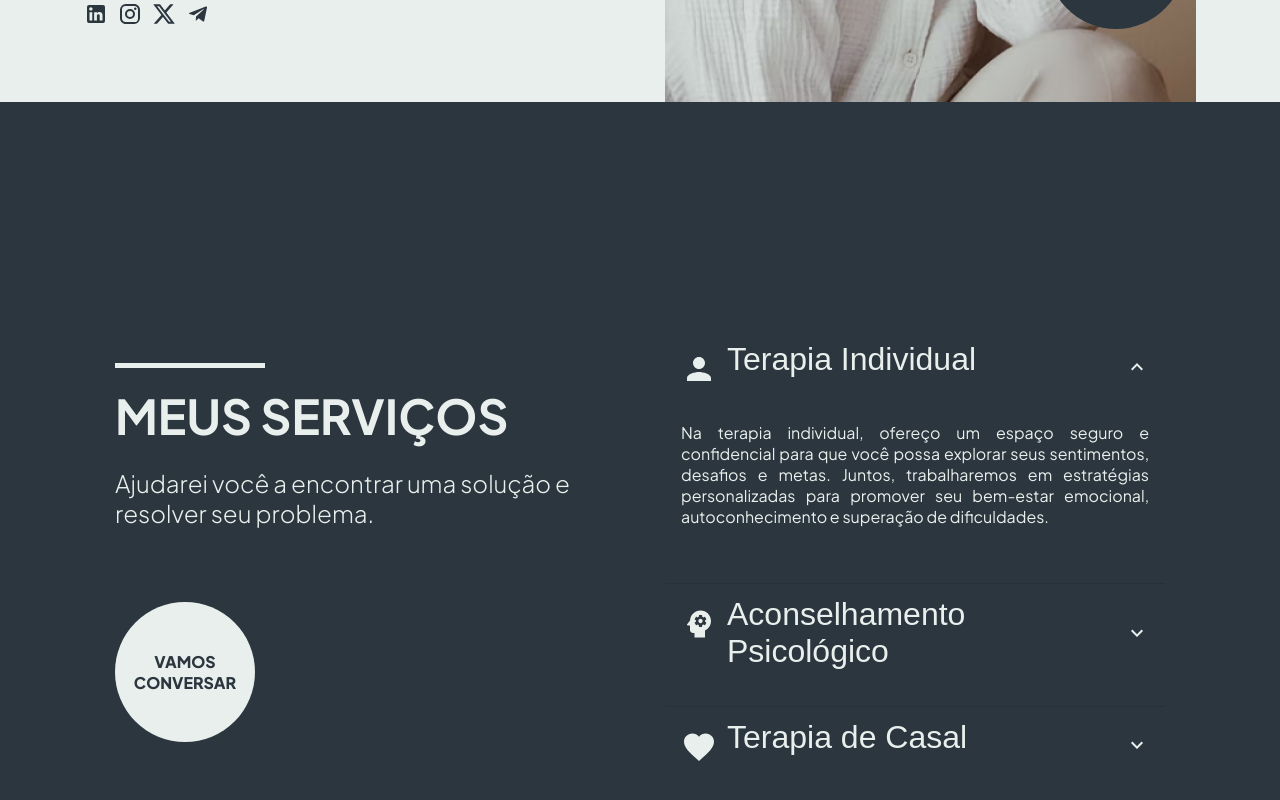
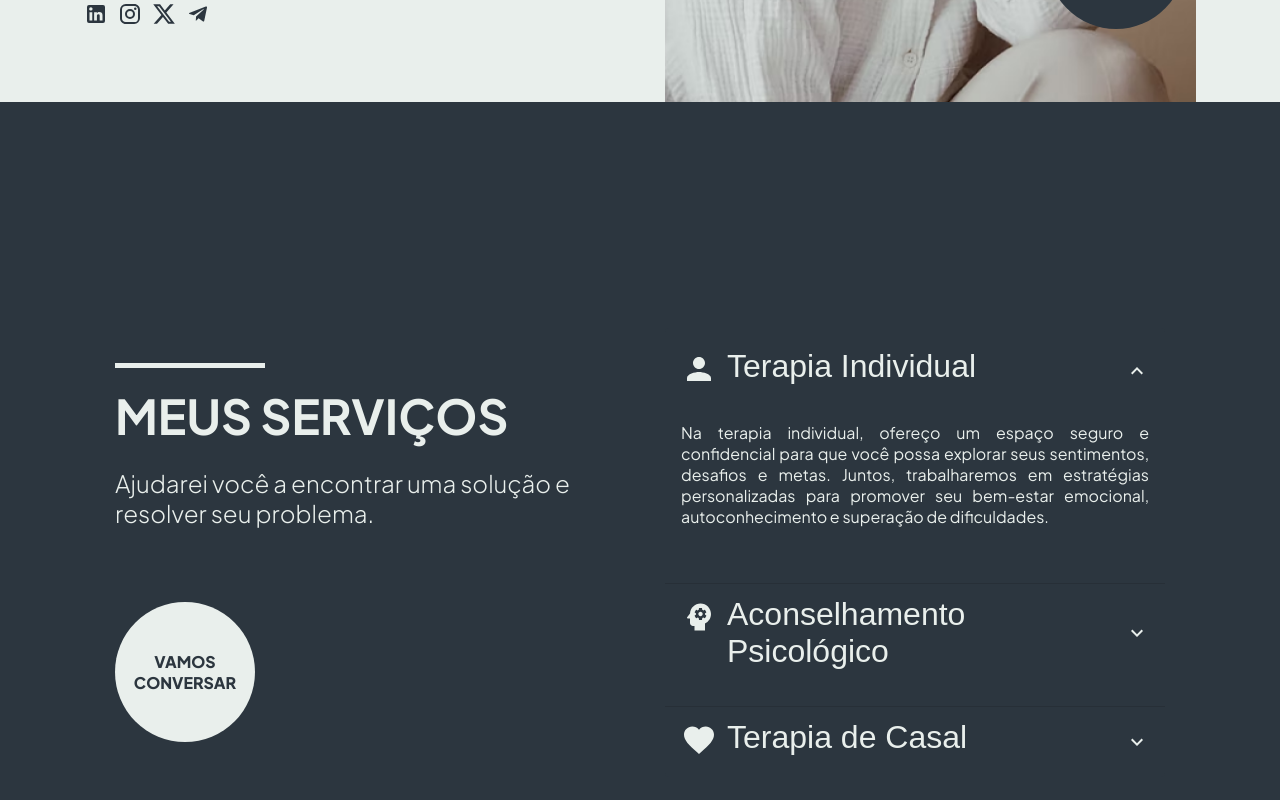
Before and after one commit to allessandrogomes/psychologist-portfolio, a Next.js app: page / in a window 1280 px wide. Shown: the part 698-1498 px from the top of the page. Built offline with nearby package versions, Linux system fonts and the light colour scheme.

Commit message:
:iphone:responsive: ajusta a posição do ícone nos Accordions em telas maiores.

```diff
--- a/src/components/ServicesSection/Accordions/AccordionItem/index.tsx
+++ b/src/components/ServicesSection/Accordions/AccordionItem/index.tsx
@@ -19,7 +19,7 @@ export default function AccordionItem({ title, description, defaultExpanded = fa
                 id="panel1-header"
                 sx={{ fontSize: { xs: "1.5rem", md: "2rem" } }}
             >
-                <Typography sx={{ mt: { md: "10px" }, mr: "10px" }} component="span">{icon}</Typography>
+                <Typography sx={{ mt: { md: "3px" }, mr: "10px" }} component="span">{icon}</Typography>
                 {title}
             </AccordionSummary>
             <AccordionDetails sx={{ textAlign: "justify" }}>{description}</AccordionDetails>
```
